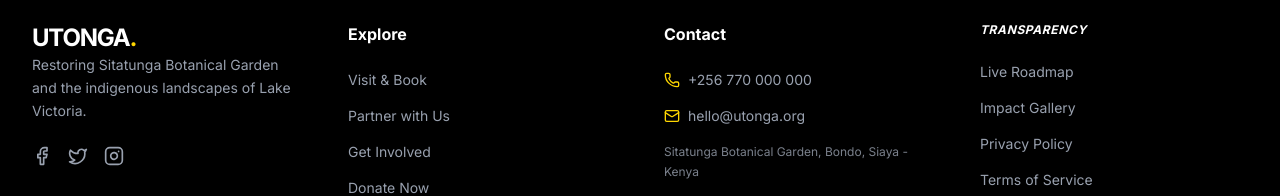
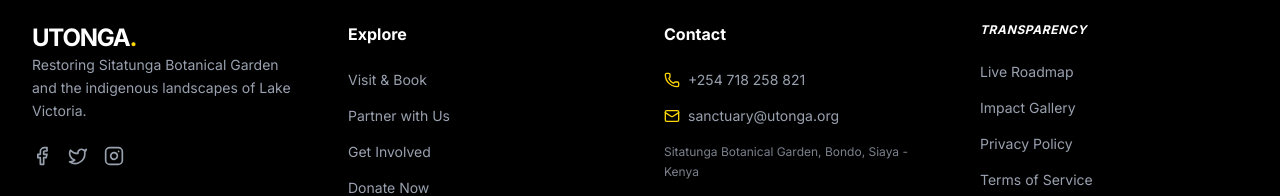
Before and after one commit to Emmanu-hec2a/utonga-cons, a React (Vite) app in the folder frontend/: page / in a window 1280 px wide. Shown: the part 4018-4214 px from the top of the page. Built offline with nearby package versions, Linux system fonts and the light colour scheme; no server answers.

Commit message:
Updates: Footer Data Fetch Fix

```diff
--- a/frontend/src/components/Footer.jsx
+++ b/frontend/src/components/Footer.jsx
@@ -38,11 +38,11 @@
             <ul className="space-y-4 text-gray-400 text-sm">
               <li className="flex items-center">
                 <Phone size={16} className="mr-2 text-utonga-accent" />
-                {settings.contact_phone || '+256 770 000 000'}
+                {settings.official_phone || '+254 718 258 821'}
               </li>
               <li className="flex items-center">
                 <Mail size={16} className="mr-2 text-utonga-accent" />
-                {settings.contact_email || 'hello@utonga.org'}
+                {settings.official_email || 'sanctuary@utonga.org'}
               </li>
               <li className="text-xs leading-relaxed opacity-80">
                 Sitatunga Botanical Garden, Bondo, Siaya - Kenya
```
Also changed, not shown: 1 other file (tests, documents, lock files or other folders).
